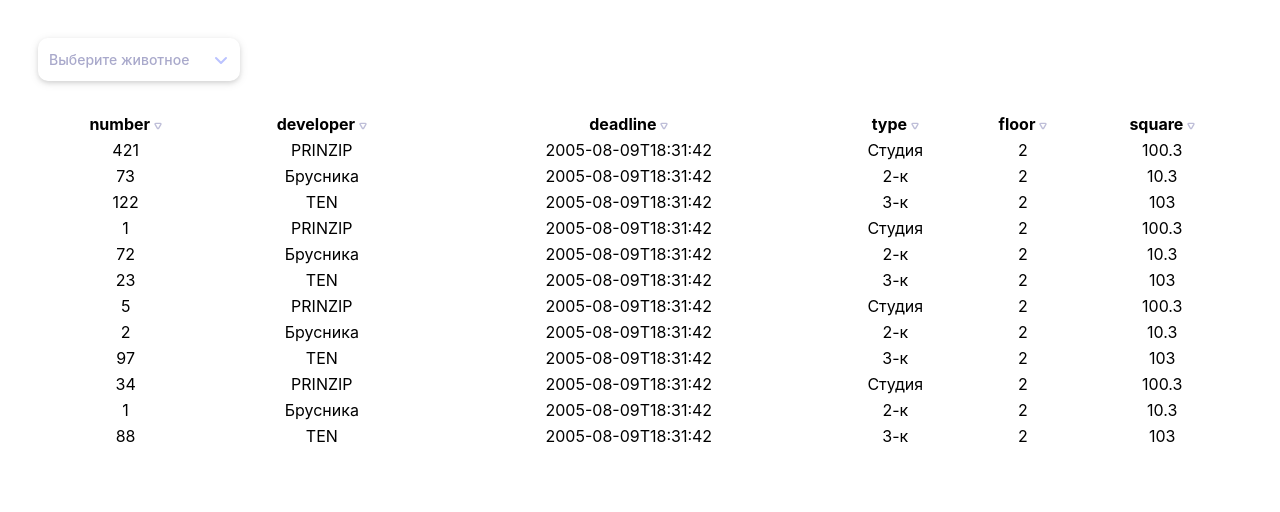
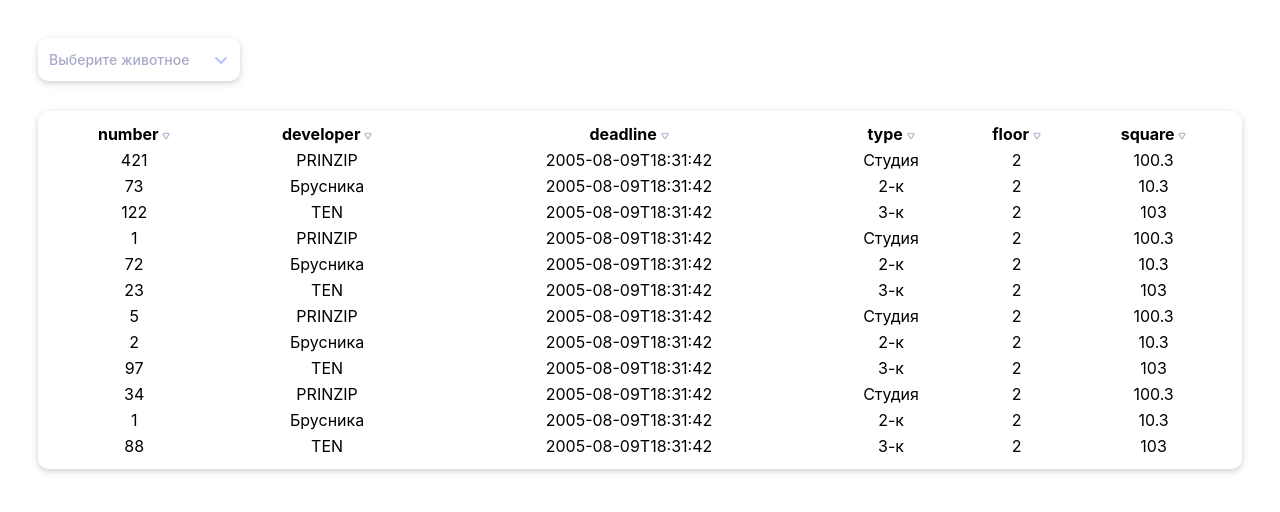
Before and after one commit to Rus7Iv/select-and-table, a Vue app: page / in a window 1280 px wide. Shown: the top 512 px of the page. Built offline with nearby package versions, Linux system fonts and the light colour scheme.

Commit message:
refactoring Table component

```diff
--- a/src/App.vue
+++ b/src/App.vue
@@ -8,7 +8,7 @@
 <script lang="ts">
 import { defineComponent } from 'vue';
 import Select from './components/Select.vue';
-import Table from './components/Table.vue';
+import Table from './components/Table/Table.vue';
 import { options, tableData } from './data';
 
 export default defineComponent({
--- a/src/components/Table.vue
+++ /dev/null
@@ -1,104 +0,0 @@
-<template>
-  <div class="table-container">
-    <table>
-      <thead>
-        <tr>
-          <th v-for="(column, index) in columns" :key="index" @click="sortTable(column)">
-            {{ column }}
-            <Arrow :isCurrentColumn="currentSort.column === column" :isAscending="currentSort.ascending" />
-          </th>
-        </tr>
-      </thead>
-      <tbody>
-        <tr v-for="(row, index) in sortedData" :key="index">
-          <td v-for="column in columns" :key="column">{{ row[column] }}</td>
-        </tr>
-      </tbody>
-    </table>
-  </div>
-</template>
-
-<script lang="ts">
-import { defineComponent, PropType, ref, computed } from 'vue';
-import Arrow from '../assets/ArrowSort.vue';
-
-interface Data {
-  [key: string]: number | string;
-  id: number;
-  number: number;
-  developer: string;
-  deadline: string;
-  type: string;
-  floor: number;
-  square: number;
-}
-
-export default defineComponent({
-  name: 'SortableTable',
-  components: {
-    Arrow,
-  },
-  props: {
-    data: {
-      type: Array as PropType<Data[]>,
-      required: true,
-    },
-  },
-  setup(props) {
-    const columns = ['number', 'developer', 'deadline', 'type', 'floor', 'square'];
-    const currentSort = ref({ column: '', ascending: true });
-
-    const sortTable = (column: string) => {
-      if (currentSort.value.column === column) {
-        currentSort.value.ascending = !currentSort.value.ascending;
-      } else {
-        currentSort.value.column = column;
-        currentSort.value.ascending = true;
-      }
-    };
-
-    const sortedData = computed(() => {
-      const sortFunction = (a: Data, b: Data) => {
-        if (a[currentSort.value.column] < b[currentSort.value.column]) return currentSort.value.ascending ? -1 : 1;
-        if (a[currentSort.value.column] > b[currentSort.value.column]) return currentSort.value.ascending ? 1 : -1;
-        return 0;
-      };
-      return props.data.slice().sort(sortFunction);
-    });
-
-    return { columns, currentSort, sortTable, sortedData };
-  },
-});
-</script>
-
-<style scoped>
-.table-container {
-  max-height: 600px;
-  overflow-y: auto;
-  position: relative;
-}
-
-table {
-  width: 100%;
-  border-collapse: collapse;
-}
-
-thead {
-  position: sticky;
-  top: 0;
-  background-color: white;
-}
-
-th {
-  cursor: pointer;
-}
-
-td {
-  text-align: center;
-}
-
-.arrow-active {
-  fill: #29277d;
-}
-
-</style>
--- /dev/null
+++ b/src/components/Table/Table.vue
@@ -0,0 +1,80 @@
+<template>
+  <div class="table-container">
+    <table>
+      <thead>
+        <tr>
+          <th v-for="(column, index) in columns" :key="index" @click="sortTable(column)">
+            {{ column }}
+            <Arrow :isCurrentColumn="currentSort.column === column" :isAscending="currentSort.ascending" />
+          </th>
+        </tr>
+      </thead>
+      <tbody>
+        <tr v-for="(row, index) in sortedData" :key="index">
+          <td v-for="column in columns" :key="column">{{ row[column] }}</td>
+        </tr>
+      </tbody>
+    </table>
+  </div>
+</template>
+
+<script lang="ts">
+import { defineComponent, PropType } from 'vue';
+import Arrow from '../../assets/ArrowSort.vue';
+import useSort from './useSort';
+import { ITableData } from './interfaces';
+
+const columns = ['number', 'developer', 'deadline', 'type', 'floor', 'square'];
+
+export default defineComponent({
+  name: 'SortableTable',
+  components: {
+    Arrow,
+  },
+  props: {
+    data: {
+      type: Array as PropType<ITableData[]>,
+      required: true,
+    },
+  },
+  setup(props) {
+    const { currentSort, sortTable, sortedData } = useSort(props.data);
+
+    return { columns, currentSort, sortTable, sortedData };
+  },
+});
+</script>
+
+<style scoped>
+.table-container {
+  max-height: 600px;
+  overflow-y: auto;
+  position: relative;
+  box-shadow: 0 2px 4px rgba(0, 0, 0, 0.1), 0 2px 10px rgba(0, 0, 0, 0.1);
+  padding: 10px;
+  border-radius: 10px;
+}
+
+table {
+  width: 100%;
+  border-collapse: collapse;
+}
+
+thead {
+  position: sticky;
+  top: 0;
+  background-color: white;
+}
+
+th {
+  cursor: pointer;
+}
+
+td {
+  text-align: center;
+}
+
+.arrow-active {
+  fill: #29277d;
+}
+</style>
--- /dev/null
+++ b/src/components/Table/interfaces.ts
@@ -0,0 +1,10 @@
+export interface ITableData {
+  [key: string]: number | string;
+  id: number;
+  number: number;
+  developer: string;
+  deadline: string;
+  type: string;
+  floor: number;
+  square: number;
+}
--- /dev/null
+++ b/src/components/Table/useSort.ts
@@ -0,0 +1,26 @@
+import { ref, computed } from 'vue';
+import { ITableData } from './interfaces';
+
+export default function useSort(data: ITableData[]) {
+  const currentSort = ref({ column: '', ascending: true });
+
+  const sortTable = (column: string) => {
+    if (currentSort.value.column === column) {
+      currentSort.value.ascending = !currentSort.value.ascending;
+    } else {
+      currentSort.value.column = column;
+      currentSort.value.ascending = true;
+    }
+  };
+
+  const sortedData = computed(() => {
+    const sortFunction = (a: ITableData, b: ITableData) => {
+      if (a[currentSort.value.column] < b[currentSort.value.column]) return currentSort.value.ascending ? -1 : 1;
+      if (a[currentSort.value.column] > b[currentSort.value.column]) return currentSort.value.ascending ? 1 : -1;
+      return 0;
+    };
+    return data.slice().sort(sortFunction);
+  });
+
+  return { currentSort, sortTable, sortedData };
+}
--- a/src/data.ts
+++ b/src/data.ts
@@ -1,4 +1,5 @@
-import { IItem, ITableData } from "./components/interfaces";
+import { ITableData } from "./components/Table/interfaces";
+import { IItem } from "./components/interfaces";
 
 export const options:IItem[] = [
   { id: 1, title: 'Слон' },
```
Also changed, not shown: src/components/interfaces.ts (+0 -10 lines).
